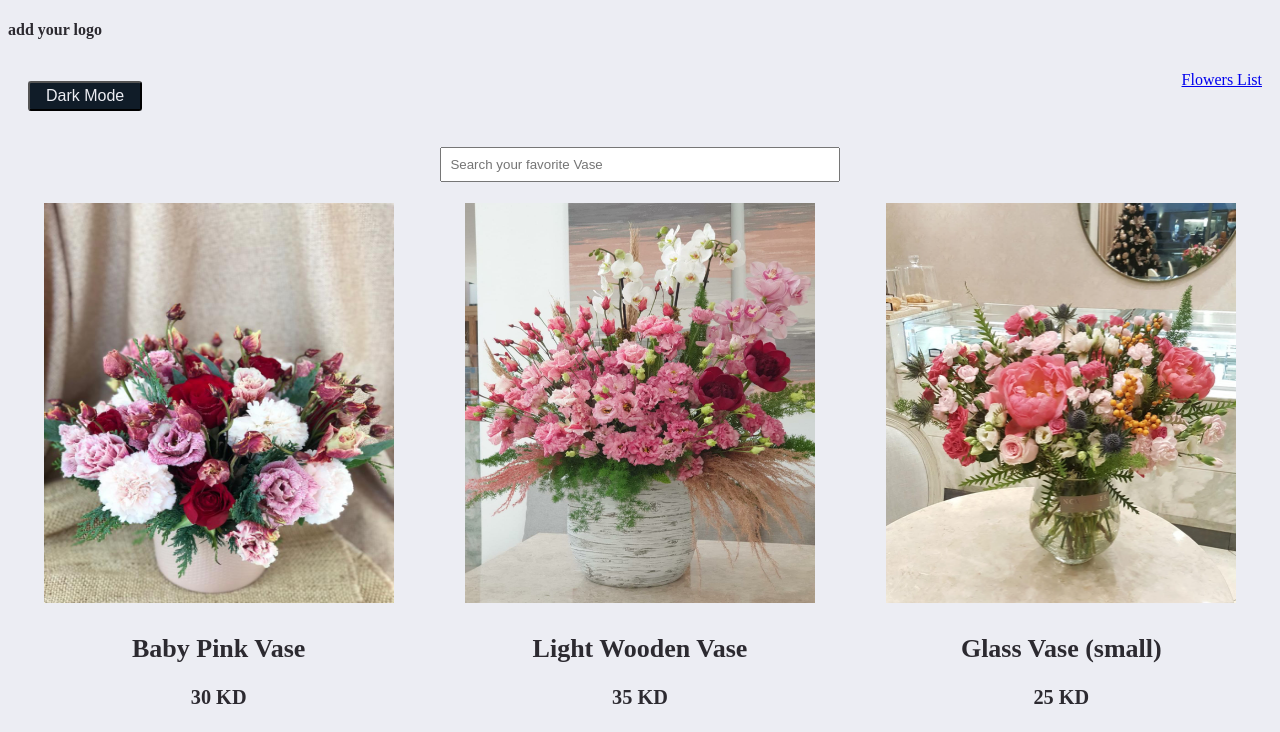
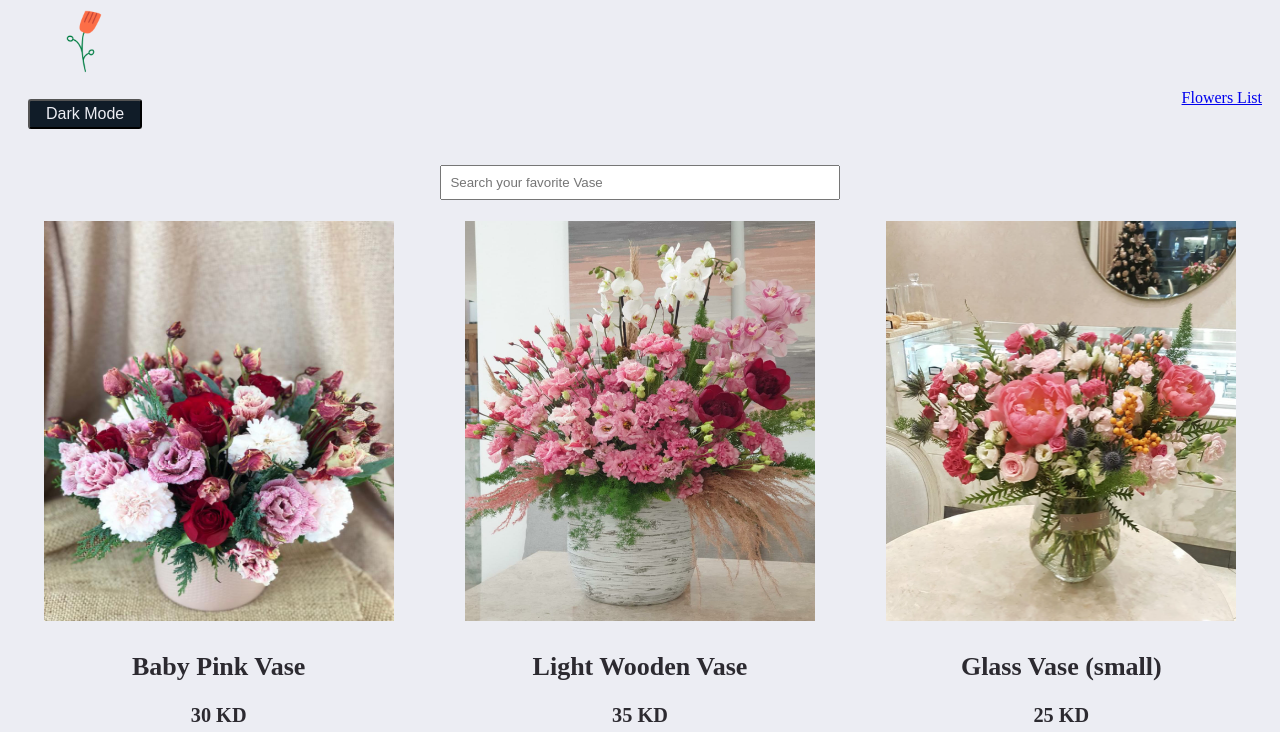
Before and after one commit to alomaryam/Flowershop, a React (Create React App) app: page /ProductList in a window 1280 px wide. Shown: the top 732 px of the page. Built offline with nearby package versions, Linux system fonts and the light colour scheme.

Commit message:
logo added

```diff
--- a/src/App.js
+++ b/src/App.js
@@ -5,8 +5,6 @@ import { useState } from "react";
 import { ThemeProvider } from "styled-components";
 import { createGlobalStyle } from "styled-components";
 import { Route, Switch } from "react-router";
-
-// import logo from "./components/images/logo.jpg";
 
 const GlobalStyle = createGlobalStyle`
 body {
--- a/src/components/Navbar.js
+++ b/src/components/Navbar.js
@@ -1,10 +1,13 @@
-import { ThemeButton } from "./Styles";
+import { ThemeButton, Logo } from "./Styles";
 import { Link } from "react-router-dom";
+import logo from "./images/logo2.png";
 
 const NavBar = (props) => {
   return (
     <nav className="navbar navbar-expand">
-      <h4 className="navbar-brand">add your logo</h4>
+      <Logo to="/">
+        <img alt="logo" src={logo} width="40" />
+      </Logo>
       <div className="navbar-nav ml-auto">
         <ThemeButton className="nav-item" onClick={props.toggleTheme}>
           {props.currentTheme === "light" ? "Dark" : "Light"} Mode
--- a/src/components/Styles.js
+++ b/src/components/Styles.js
@@ -1,4 +1,5 @@
 import styled from "styled-components";
+import { Link } from "react-router-dom";
 
 export const ThemeButton = styled.button`
   font-size: 1em;
@@ -8,3 +9,7 @@ export const ThemeButton = styled.button`
   background-color: ${(props) => props.theme.mainColor};
   color: ${(props) => props.theme.backgroundColor};
 `;
+
+export const Logo = styled(Link)`
+  padding: 3.5em;
+`;
```
Also changed, not shown: src/components/images/logo2.png (added).
